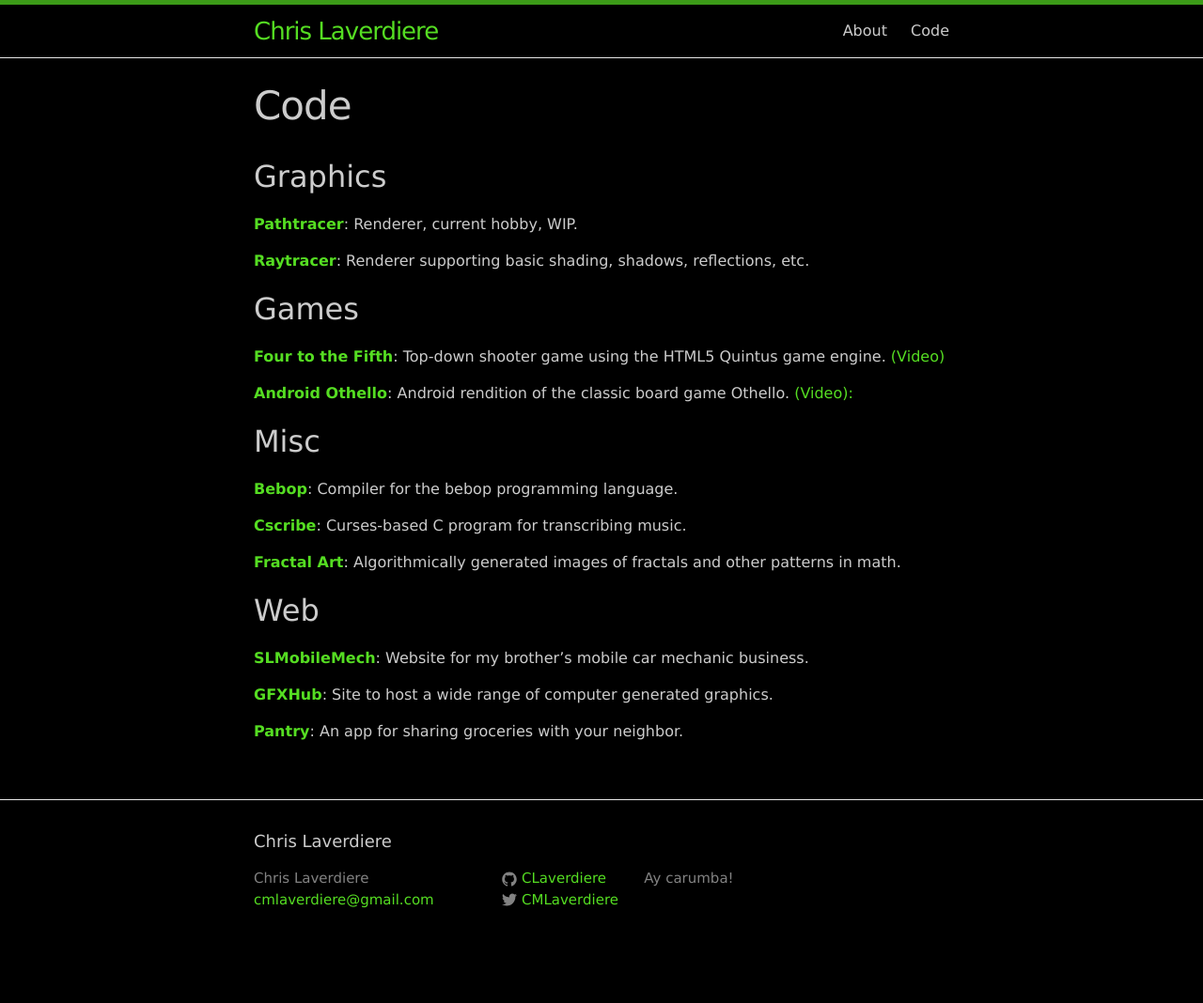
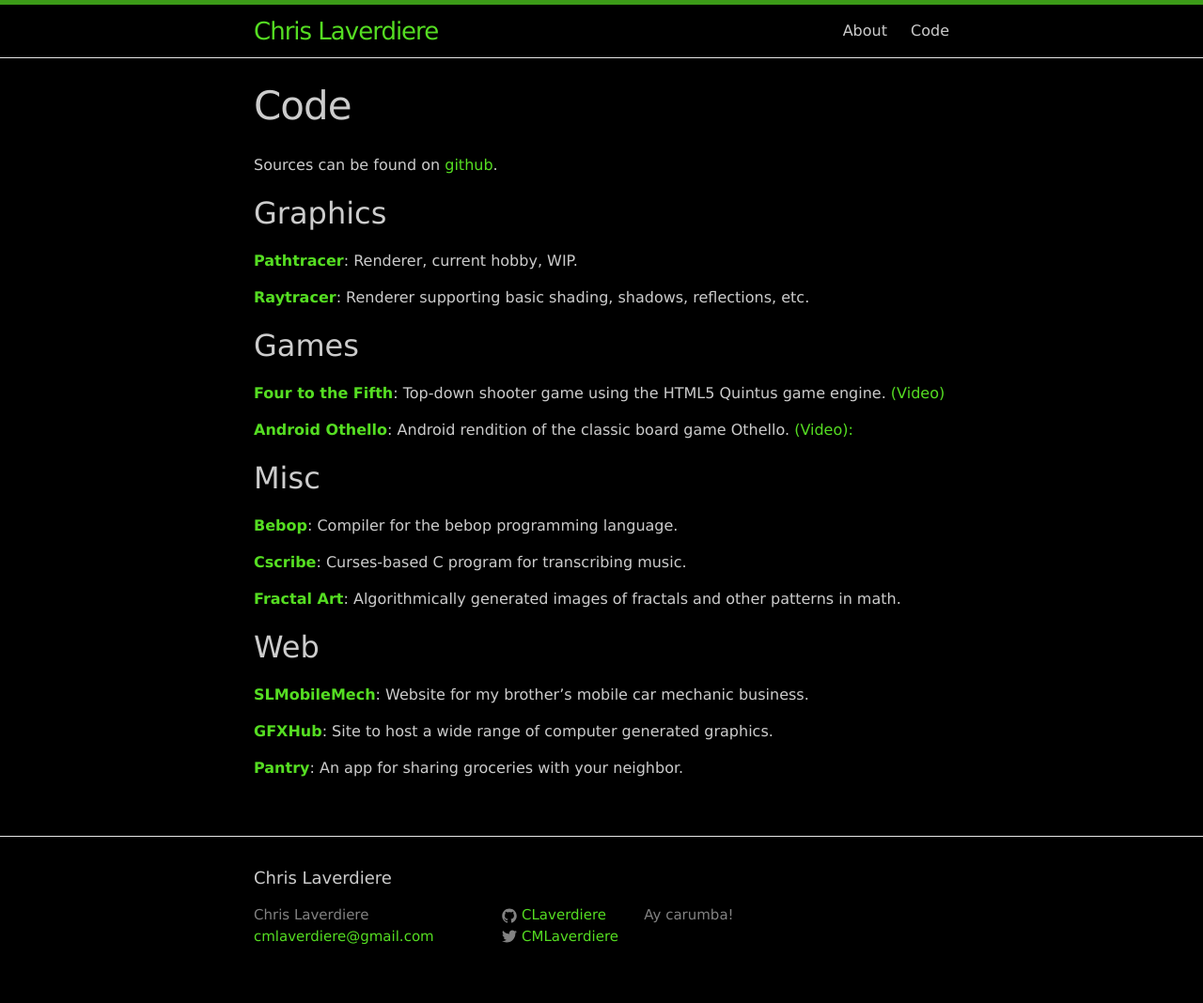
Before and after one commit to cmlaverdiere/CLaverdiere.github.io, a Jekyll site: the page built from code/index.md, in a window 1280 px wide. Shown: the whole page at 94% size. Built offline with Jekyll 4.4.1, drawn with Linux system fonts in a browser that asks for light colours; before the commit the page ends 1029 px from its top, so only the background shows below that.

Commit message:
Add github link

```diff
--- a/code/index.md
+++ b/code/index.md
@@ -3,6 +3,8 @@ layout: page
 title: Code
 permalink: /code/
 ---
+
+Sources can be found on [github](https://github.com/CLaverdiere?tab=repositories).
 
 ## Graphics
 
```
